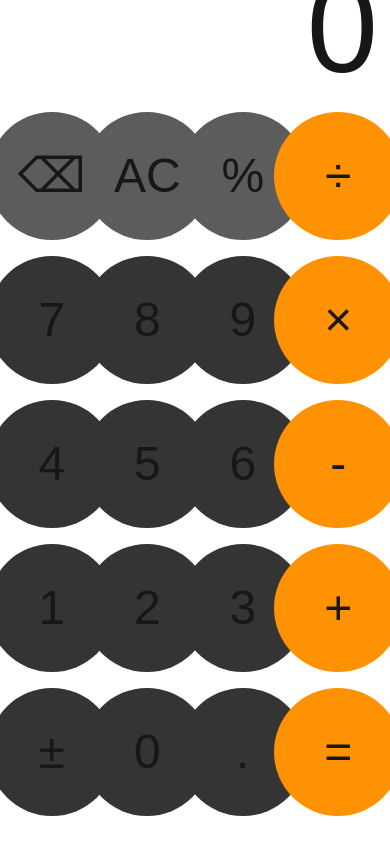
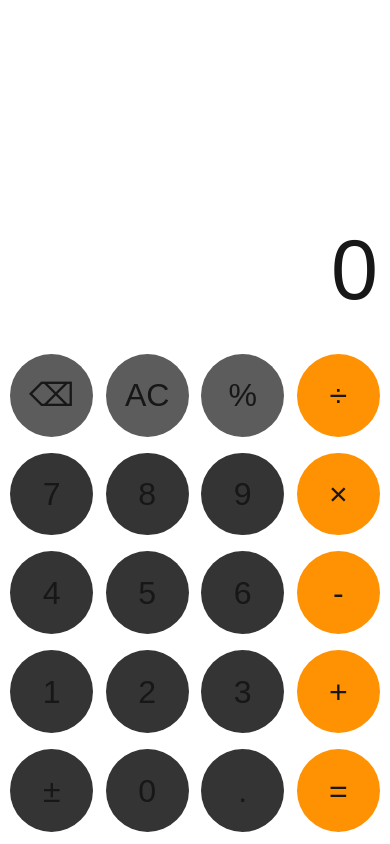
Before and after one commit to Harnam/calculator, a Next.js app: page / in a window 390 px wide. Built offline with nearby package versions, Linux system fonts and the light colour scheme.

Commit message:
responsive ui for basic mode

```diff
--- a/Components/Button.tsx
+++ b/Components/Button.tsx
@@ -16,8 +16,8 @@ export default function Button({ type, onclick, display, isScientific }: Props)
 
     return (
         <div className={
-            `${isScientific ? "h-20" : "h-32"} w-full ${(type == "scientific")? "w-20" : "min-w-32"}
-             rounded-full ${bgColor[type]} flex justify-center items-center ${isScientific ? "text-3xl" : "text-5xl"} hover:scale-110 transition duration-200`} onClick={onclick}>
+            `h-full ${isScientific ? "h-20" : "max-h-[21.33vw]"} w-full ${(type == "scientific")? "w-20" : "min-w-[21.33vw]"}
+             rounded-full ${bgColor[type]} flex justify-center items-center ${isScientific ? "text-3xl" : "text-[3.8vh]"} hover:scale-110 transition duration-200`} onClick={onclick}>
             <span>{display}</span>
         </div>
     );
--- a/Components/CalcButtons.tsx
+++ b/Components/CalcButtons.tsx
@@ -23,7 +23,7 @@ export default function CalcButtons ({showScientific, handleButtons, isAC }: Pro
     }
 
     return (
-        <div className=" select-none">
+        <div className="h-7/12 select-none">
             {
             (showScientific) ?
             <div className="w-full place-items-center grid grid-cols-6 gap-4 mb-4">
@@ -60,7 +60,7 @@ export default function CalcButtons ({showScientific, handleButtons, isAC }: Pro
             </div>
              : <></>
             }
-            <div className="w-full place-items-center grid grid-cols-4 gap-4 mb-4">
+            <div className="h-full w-full place-items-center grid grid-cols-4 gap-4 mb-4">
                 <Button display="⌫" type="special" onclick={() => handleButtons.backspace()} isScientific={showScientific}/>
                 <Button display={isAC ? "AC" : "C"} type="special" onclick={() => handleButtons.clear()} isScientific={showScientific}/>
                 <Button display="%" type="special" onclick={() => handleButtons.operator("%")} isScientific={showScientific}/>
--- a/Components/CalcScreen.tsx
+++ b/Components/CalcScreen.tsx
@@ -1,6 +1,6 @@
 export default function CalcScreen ({ isScientific, text }: { isScientific: boolean, text: string }) {
     return (
-        <div className={`${isScientific ? "text-7xl" : "text-9xl"} flex pb-5`}>
+        <div className={`${isScientific ? "text-7xl" : "text-[10vh]"} flex pb-5`}>
             <span className="self-end text-right w-full">{text}</span>
         </div>
     );
```
